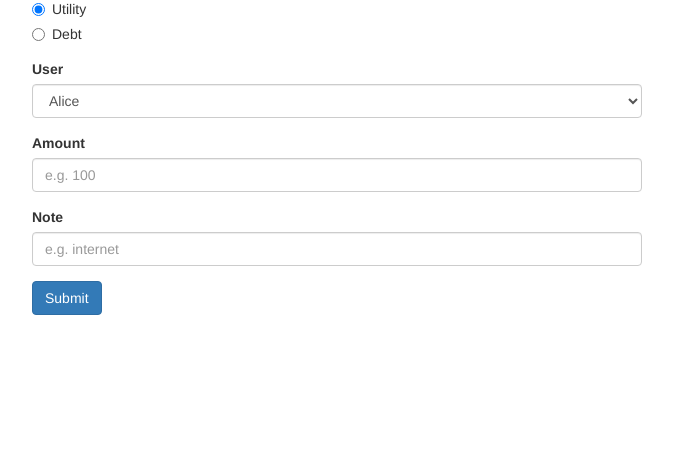
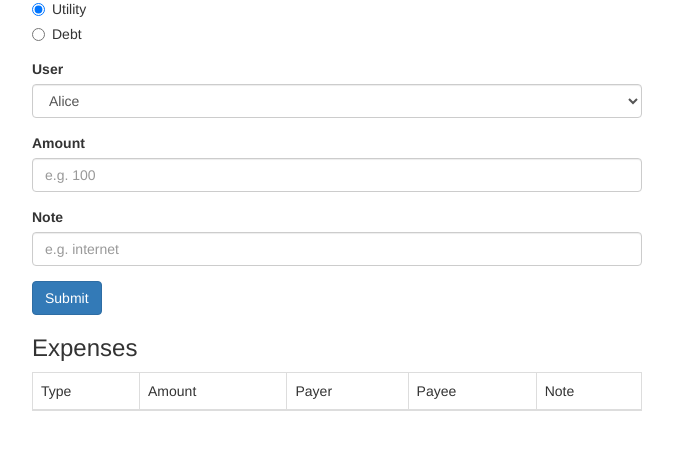
Before and after one commit to EaterOA/django-rentsplitter, a Django app: template templates/rentsplitter/index.html in a window 1280 px wide. Shown: the part 308-758 px from the top of the page, without its empty margins (303-976 px from the left). Run offline with Django 3.2, Linux system fonts and the light colour scheme; the template is opened without the code that fills it, so the values that code supplies are empty; some libraries are stand-ins or nearby versions.

Commit message:
Add type distinction between expense subclasses

```diff
--- a/models.py
+++ b/models.py
@@ -16,5 +16,9 @@ class Entry(models.Model):
 class DebtEntry(Entry):
     payee   = models.ForeignKey(User, on_delete=models.CASCADE)
 
+    def type(self):
+        return "debt"
+
 class UtilityEntry(Entry):
-    pass
+    def type(self):
+        return "utility"
--- a/templates/rentsplitter/index.html
+++ b/templates/rentsplitter/index.html
@@ -80,6 +80,27 @@
         </div>
         <button id="expense-submit" type="submit" class="btn btn-primary" data-loading-text="Submit">Submit</button>
     </form>
+    <h3>Expenses</h3>
+    <table class="table table-striped table-bordered">
+        <thead>
+            <td>Type</td>
+            <td>Amount</td>
+            <td>Payer</td>
+            <td>Payee</td>
+            <td>Note</td>
+        </thead>
+        <tbody>
+            {% for entry in entries %}
+            <tr>
+                <td>{{ entry.type }}</td>
+                <td>{{ entry.amount }}</td>
+                <td>{{ entry.payer.name }}</td>
+                <td>{% if entry.type == "debt" %}{{ entry.payee.name }}{% endif %}</td>
+                <td>{{ entry.note }}</td>
+            </tr>
+            {% endfor %}
+        </tbody>
+    </table>
 </div>
 <div class="col-sm-3">
     <div id="alert"></div>
```
